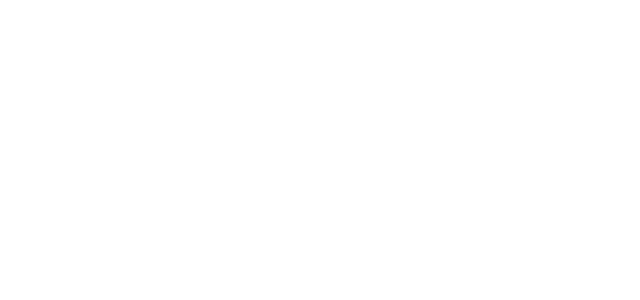
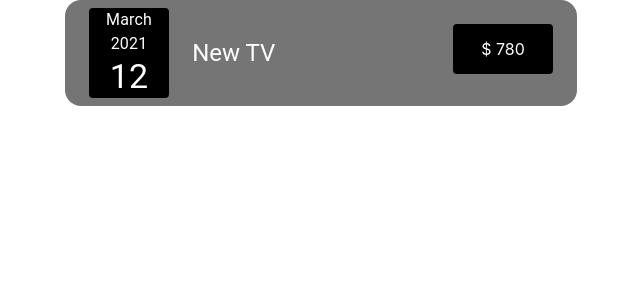
Before and after one commit to Amirkzm/Expense-Tracker, a React (Create React App) app: page / in a window 1280 px wide. Shown: the top 300 px of the page, without its empty margins (319-959 px from the left). Built offline with nearby package versions, Linux system fonts and the light colour scheme.

Commit message:
add expense component

```diff
--- a/package.json
+++ b/package.json
@@ -3,6 +3,8 @@
   "version": "0.1.0",
   "private": true,
   "dependencies": {
+    "@emotion/react": "^11.7.1",
+    "@emotion/styled": "^11.6.0",
     "@mui/icons-material": "^5.3.1",
     "@mui/material": "^5.4.0",
     "@testing-library/jest-dom": "^5.16.1",
--- a/src/App.js
+++ b/src/App.js
@@ -1,7 +1,12 @@
 import "./App.css";
+import Expense from "./components/Expense";
 
 function App() {
-  return <div className="App"></div>;
+  return (
+    <>
+      <Expense />
+    </>
+  );
 }
 
 export default App;
--- /dev/null
+++ b/src/components/Expense.jsx
@@ -0,0 +1,63 @@
+import { Box, Container, Grid, Typography } from "@mui/material";
+import { styled } from "@mui/material/styles";
+import React from "react";
+
+const DateBox = styled(Box)(({ theme }) => ({
+  width: 80,
+  height: "80%",
+  marginTop: "auto",
+  marginBottom: "auto",
+  backgroundColor: theme.palette.common.black,
+  color: theme.palette.common.white,
+  borderRadius: theme.shape.borderRadius,
+  display: "flex",
+  alignItems: "center",
+  justifyContent: "center",
+  flexDirection: "column",
+}));
+
+const PriceBox = styled(Box)(({ theme }) => ({
+  width: 100,
+  height: 50,
+  backgroundColor: theme.palette.common.black,
+  color: theme.palette.common.white,
+  borderRadius: theme.shape.borderRadius,
+}));
+
+const Expense = () => {
+  return (
+    <Container
+      sx={(theme) => ({
+        width: "40%",
+        borderRadius: 4,
+        bgcolor: theme.palette.grey[600],
+        display: "flex",
+        justifyContent: "space-between",
+        padding: theme.spacing(1),
+      })}
+    >
+      <DateBox>
+        <Typography>March</Typography>
+        <Typography>2021</Typography>
+        <Typography variant="h4">12</Typography>
+      </DateBox>
+
+      <Typography
+        variant="h5"
+        sx={(theme) => ({
+          color: theme.palette.common.white,
+          mr: "auto",
+          mt: "auto",
+          mb: "auto",
+          ml: "5%",
+        })}
+      >
+        New TV
+      </Typography>
+
+      <DateBox sx={{ width: 100, height: 50, mt: 2 }}>$ 780</DateBox>
+    </Container>
+  );
+};
+
+export default Expense;
```
Also changed, not shown: src/components/ExpenseList.jsx (added), 1 other file (tests, documents, lock files or other folders).
